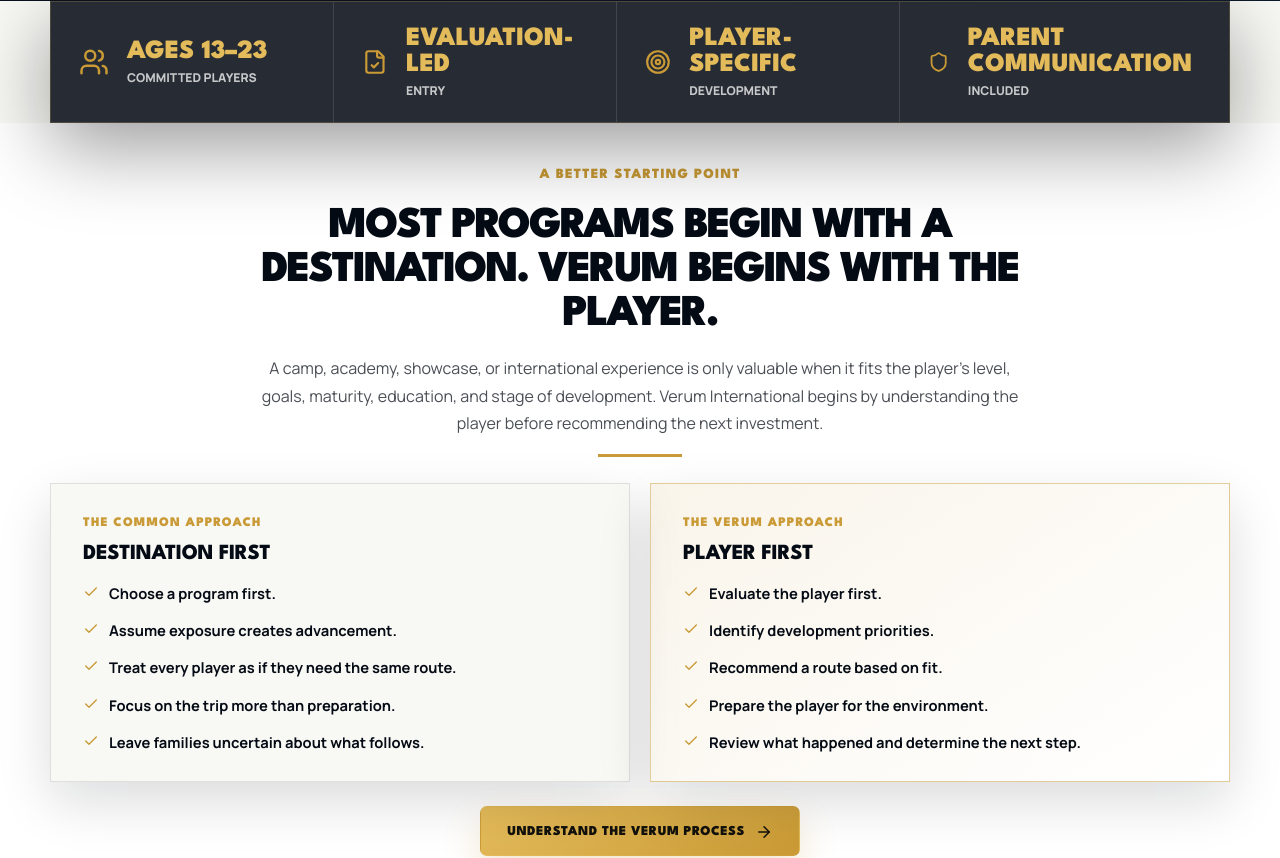
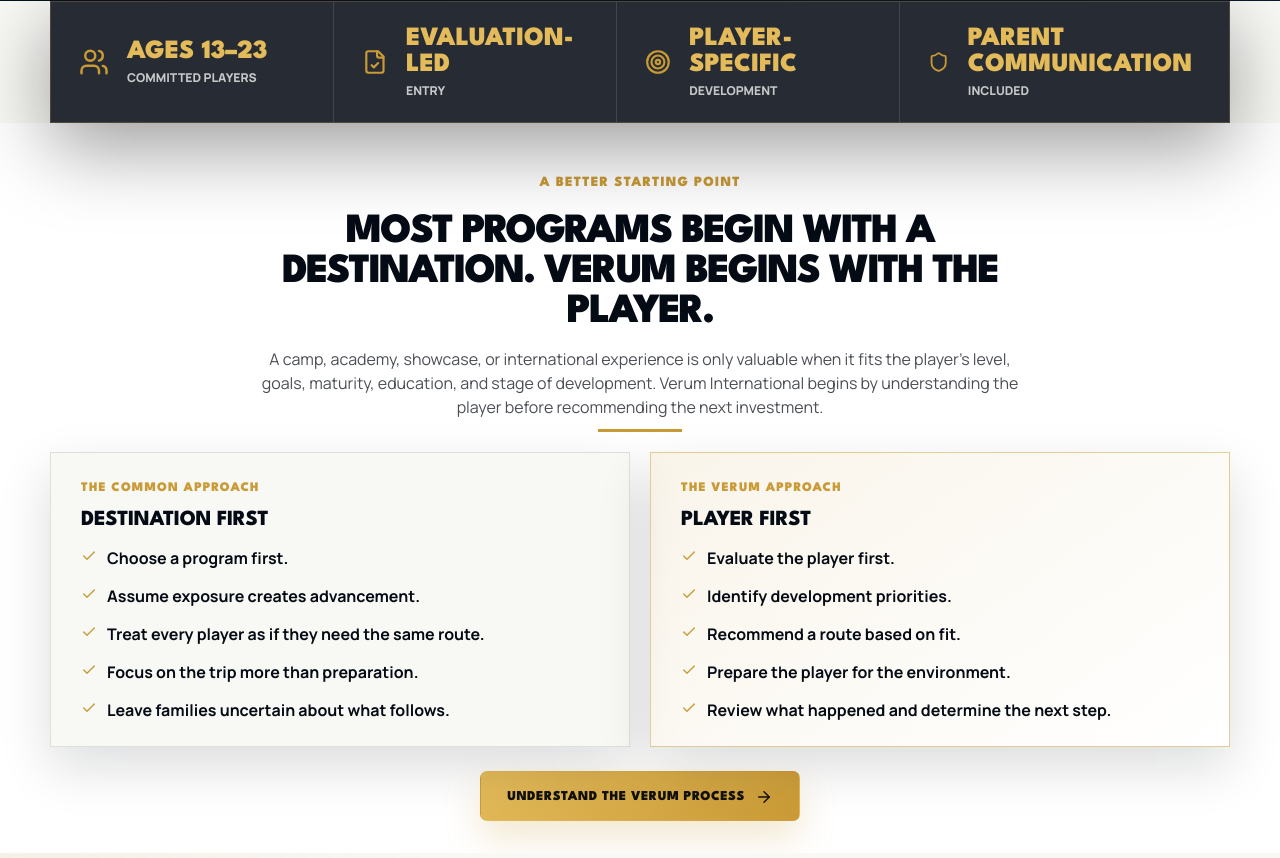
Before and after one commit to zionportal/veruminternational, a React (Vite) app: page / in a window 1280 px wide. Shown: the part 799-1657 px from the top of the page. Built offline with nearby package versions, Linux system fonts and the light colour scheme.

Commit message:
Polish comparison viewport fit

```diff
--- a/src/styles.css
+++ b/src/styles.css
@@ -408,29 +408,34 @@
 }
 
 .competitive-section {
-  padding-top: clamp(40px, 5vh, 52px);
-  padding-bottom: clamp(36px, 5vh, 48px);
+  min-height: calc(100svh - var(--header-height));
+  box-sizing: border-box;
+  padding-top: clamp(48px, 5vh, 58px);
+  padding-bottom: clamp(28px, 4vh, 36px);
 }
 
 .competitive-section .section-intro {
-  margin-bottom: 26px;
+  margin-bottom: clamp(20px, 2.5vh, 28px);
 }
 
 .competitive-section .section-intro h2 {
   max-width: 860px;
   margin-right: auto;
   margin-left: auto;
-  font-size: clamp(2.75rem, 3.3vw, 3.75rem);
-  line-height: 1;
+  margin-bottom: 10px;
+  font-size: clamp(2.6rem, 3.1vw, 3.5rem);
+  line-height: 0.96;
 }
 
 .competitive-section .section-intro p:not(.eyebrow) {
   max-width: 800px;
-  margin-top: 18px;
+  margin-top: 14px;
+  margin-bottom: 0;
+  line-height: 1.5;
 }
 
 .competitive-section .gold-rule {
-  margin-top: 14px;
+  margin-top: 10px;
 }
 
 .competitive-section .comparison-grid {
@@ -439,19 +444,20 @@
 }
 
 .competitive-section .comparison-card {
-  padding: 28px 32px;
+  padding: clamp(24px, 3vh, 28px) 30px;
 }
 
 .competitive-section .comparison-card h3 {
-  margin-bottom: 18px;
+  margin-top: 8px;
+  margin-bottom: 16px;
 }
 
 .competitive-section .comparison-card ul {
-  gap: 15px;
+  gap: clamp(12px, 1.8vh, 14px);
 }
 
 .competitive-section .comparison-card li {
-  font-size: 0.92rem;
+  font-size: 1rem;
 }
 
 .competitive-section .comparison-card li svg {
@@ -1098,6 +1104,10 @@
 }
 
 @media (max-width: 1050px) {
+  .competitive-section {
+    min-height: 0;
+  }
+
   .desktop-nav,
   .nav-cta {
     display: none;
```
